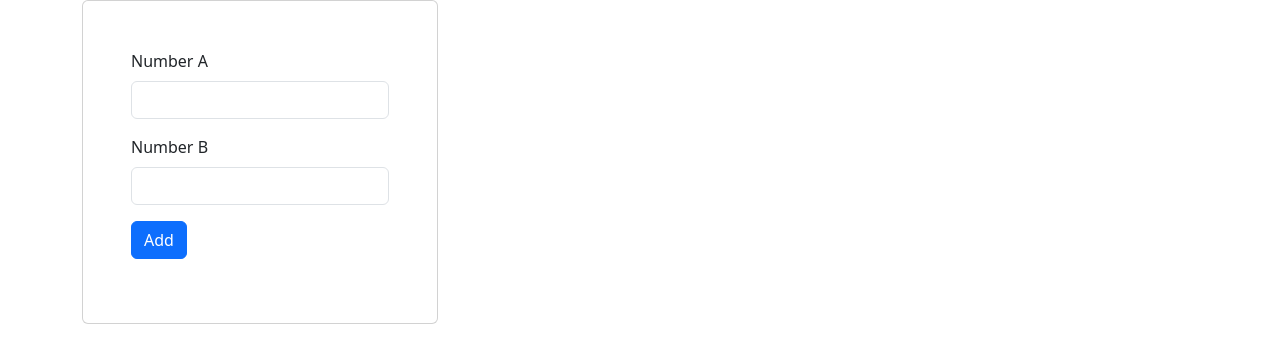
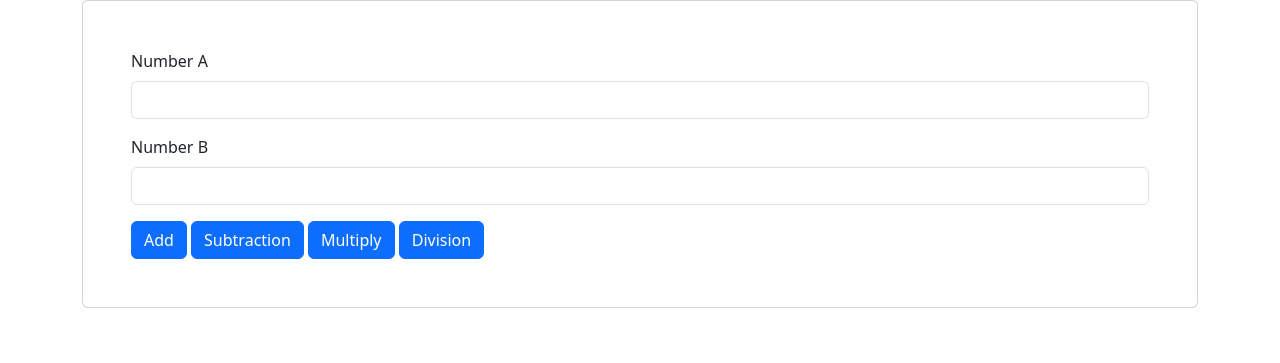
Before and after one commit to Ajuu01/python_class, a Django app: page / in a window 1280 px wide. Shown: the top 363 px of the page. Run offline with Django 5.2, Linux system fonts and the light colour scheme.

Commit message:
Features added to Calculator App

```diff
--- a/Core/Calculator/views.py
+++ b/Core/Calculator/views.py
@@ -1,10 +1,50 @@
 from django.shortcuts import render
 
 def calculator_view (request):
-    if request.method=="POST":
-        form_data=request.POST
-        print(form_data)
     context={
 
     }
+    if request.method=="POST":
+        form_data=request.POST
+        number_a : str = form_data.get("number_a")
+        number_b : str = form_data.get("number_b")
+
+        # breakpoint()
+
+        operation=form_data.keys()
+        print(f"Number a:{number_a}  Number B:{number_b}, Operaion=>{operation}")
+
+
+
+        if number_a.isnumeric() and number_b.isnumeric():
+            #We do Addition Operation
+                number_a = float(number_a);
+                number_b = float(number_b);
+                if "add" in operation:
+                    total = number_a + number_b
+                    context.update(
+                        message = f"Addition of {number_a} and {number_b} is {total}."
+                    )
+                elif "sub" in operation:
+                    total = number_a - number_b
+                    context.update(
+                        message = f"Subtraction of {number_a} and {number_b} is {total}."
+                    )
+                elif "mul" in operation:
+                    total = number_a * number_b
+                    context.update(
+                        message = f"Multiplication of {number_a} and {number_b} is {total}."
+                    )
+                elif "div" in operation:
+                    total = number_a / number_b
+                    context.update(
+                        message = f"Division of {number_a} and {number_b} is {total}."
+                )
+
+        else:
+            #we throw error message stating the exact cause\
+            context.update(
+                message = "You need to pass numeric values for math operations."
+            )
+
     return render(request,"calculator.html",context)
--- a/Core/templates/calculator.html
+++ b/Core/templates/calculator.html
@@ -13,21 +13,30 @@
 
     <div class="container">
         <div class="row">
-            <div class="col-12 col-md-4 col-sm-6">
+            <div class="col-12 ">
                 <div class="card p-5">
                     <form method="POST" enctype="multipart/form-data">
                         {% csrf_token %}
                         <div class="mb-3">
                             <label for="number_a" class="form-label">Number A</label>
-                            <input type="number" class="form-control" id="number_a">
+                            <input type="number" class="form-control" name="number_a">
                         </div>
                         <div class="mb-3">
                             <label for="number_b" class="form-label">Number B</label>
-                            <input type="number" class="form-control" id="number_b">
+                            <input type="number" class="form-control" name="number_b">
                         </div>
-                        <button type="submit" class="btn btn-primary" onclick="Add()">Add</button>
+                        <button type="submit" class="btn btn-primary" name="add">Add</button>
+                        <button type="submit" class="btn btn-primary" name="sub">Subtraction</button>
+                        <button type="submit" class="btn btn-primary" name="mul">Multiply</button>
+                        <button type="submit" class="btn btn-primary" name="div">Division</button>
                     </form>
-                    <div class="mt-3 fw-bold" id="result"></div>
+                    {%if message%}
+                        <div class="col-12">
+                            <div class="alert alert-success p-4 m-5">
+                                {{message}}
+                            </div>
+                        </div>
+                    {%endif%}
 
                 </div>
             </div>
@@ -41,7 +50,7 @@
     </script>
 
     <!-- Your custom script -->
-    <script>
+    <!-- <script>
         function Add() {
             event.preventDefault(); // Stop form from submitting
             var num1 = parseInt(document.getElementById("number_a").value);
@@ -59,7 +68,7 @@
             var resultDiv = document.getElementById("result");
             resultDiv.innerText = "Result: " + res;
         }
-    </script>
+    </script> -->
 
 </body>
 
```
